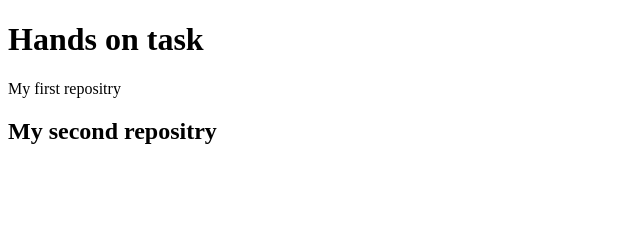
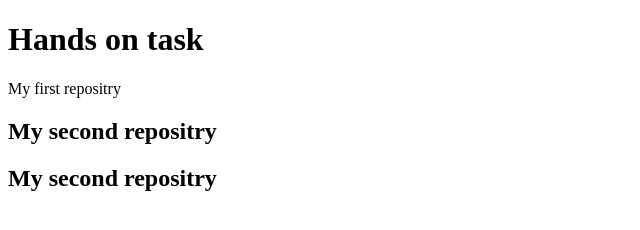
Before and after one commit to Musbarak/Hands-on-task, a plain HTML site: page Hands on task/index.html in a window 1280 px wide. Shown: the whole page, without its empty margins (0-640 px from the left). Drawn offline with Linux system fonts and the light colour scheme.

Commit message:
Update index.html

```diff
--- a/Hands on task/index.html
+++ b/Hands on task/index.html
@@ -10,5 +10,8 @@
     <p>My first repositry</p>
 
     <h2>My second repositry</h2>
+       <h2>My second repositry</h2>
+
 </body>
+
 </html>
```
